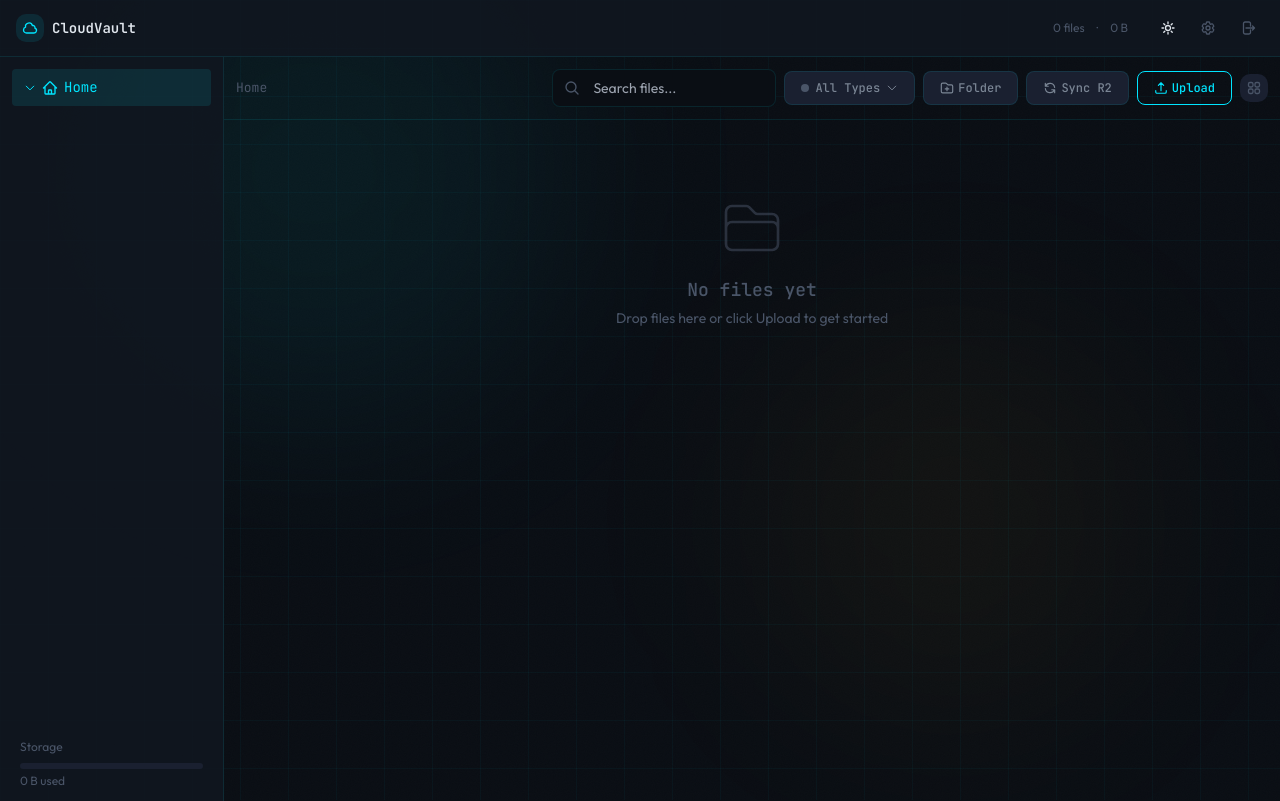
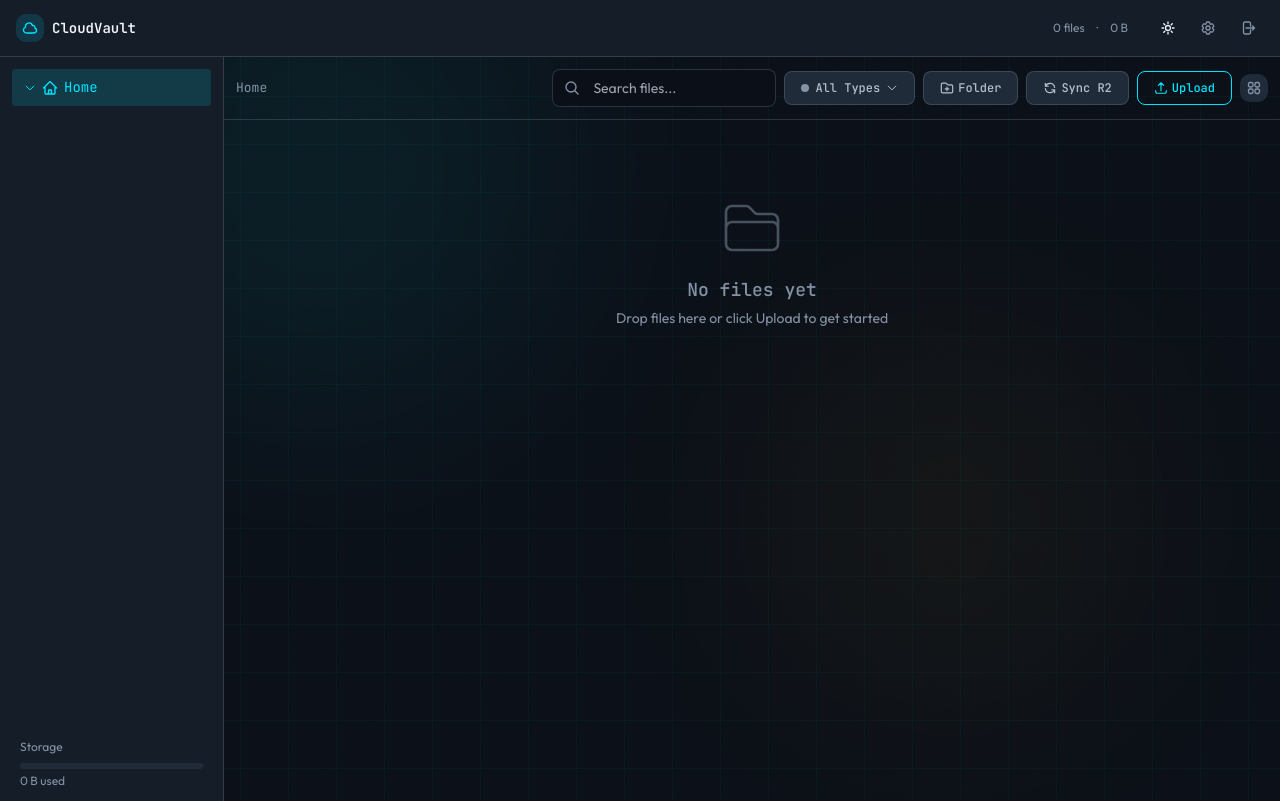
Before and after one commit to zqs1qiwan/cloudvault, a website: page public/dashboard.html in a window 1280 px wide. Drawn offline with nearby package versions, Linux system fonts and the light colour scheme; no server answers.

Commit message:
perf: cache public listings and improve contrast

```diff
--- a/package.json
+++ b/package.json
@@ -1,6 +1,6 @@
 {
   "name": "cloudvault",
-  "version": "1.11.0",
+  "version": "1.12.0",
   "license": "MIT",
   "description": "Personal cloud storage platform on Cloudflare Workers + R2",
   "scripts": {
--- a/public/css/app.css
+++ b/public/css/app.css
@@ -12,18 +12,18 @@
   --color-accent: #FFB800;
   --color-accent-rgb: 255, 184, 0;
 
-  --bg-primary: #0A0E14;
-  --bg-secondary: rgba(17, 23, 32, 0.85);
-  --bg-tertiary: #1A2030;
-  --bg-hover: #242D3D;
-  --border: rgba(0, 229, 255, 0.1);
-  --border-light: rgba(0, 229, 255, 0.2);
-  --text-primary: #E0E6ED;
-  --text-secondary: #7A8594;
-  --text-muted: #4A5568;
+  --bg-primary: #0B1018;
+  --bg-secondary: #151D29;
+  --bg-tertiary: #202B3A;
+  --bg-hover: #2B394A;
+  --border: rgba(148, 163, 184, 0.24);
+  --border-light: rgba(0, 229, 255, 0.38);
+  --text-primary: #F1F5F9;
+  --text-secondary: #B4C0CE;
+  --text-muted: #8492A6;
   --accent: #00E5FF;
   --accent-hover: #00C8E0;
-  --accent-soft: rgba(0, 229, 255, 0.1);
+  --accent-soft: rgba(0, 229, 255, 0.14);
   --success: #22C55E;
   --danger: #EF4444;
   --warning: #F59E0B;
--- a/public/dashboard.html
+++ b/public/dashboard.html
@@ -98,7 +98,7 @@
         <div class="flex items-center gap-2">
           <div class="relative">
             <svg class="w-4 h-4 absolute left-3 top-1/2 -translate-y-1/2" style="color:var(--text-muted)" fill="none" viewBox="0 0 24 24" stroke="currentColor"><path stroke-linecap="round" stroke-linejoin="round" stroke-width="2" d="M21 21l-5.197-5.197m0 0A7.5 7.5 0 105.196 5.196a7.5 7.5 0 0010.607 10.607z"/></svg>
-            <input type="search" placeholder="Search files..." x-model="searchQuery" @input.debounce.300ms="fetchFiles()" class="pl-10 pr-3 py-1.5 text-sm w-44 sm:w-56">
+            <input id="file-search" name="cloudvault-file-filter" type="search" role="searchbox" placeholder="Search files..." autocomplete="off" autocapitalize="none" spellcheck="false" data-1p-ignore data-lpignore="true" data-bwignore="true" data-form-type="other" x-model="searchQuery" @input.debounce.300ms="fetchFiles()" class="pl-10 pr-3 py-1.5 text-sm w-44 sm:w-56">
           </div>
 
           <div class="relative" x-data="{ open: false }">
```
Also changed, not shown: public/guest.html (+1 -1 lines), src/index.ts (+20 -2 lines), tests/html-syntax.test.ts (+9 -0 lines), README.md, 1 other file.
